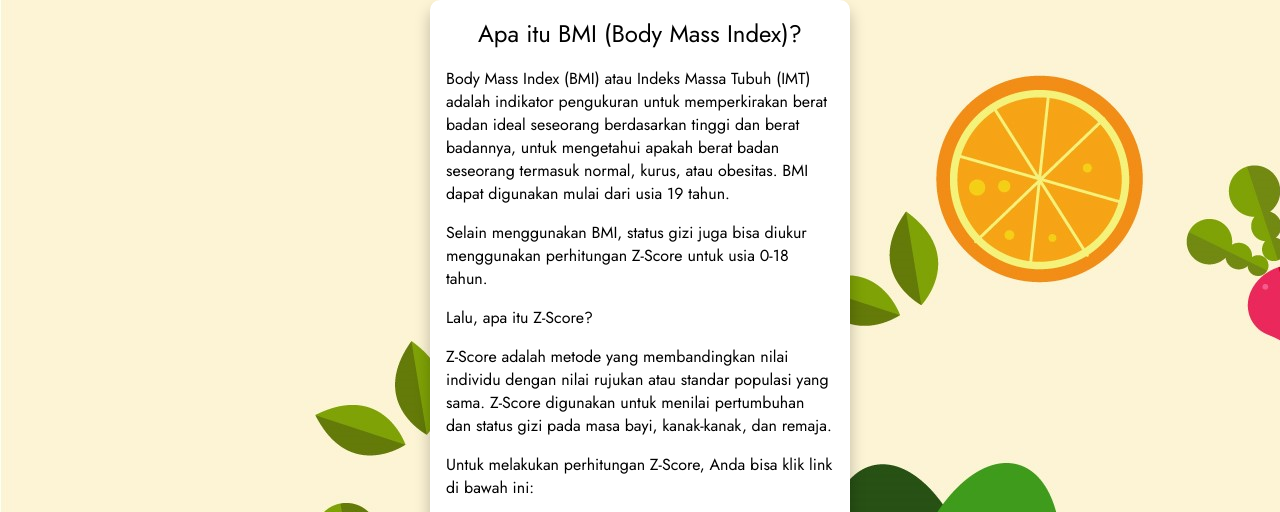
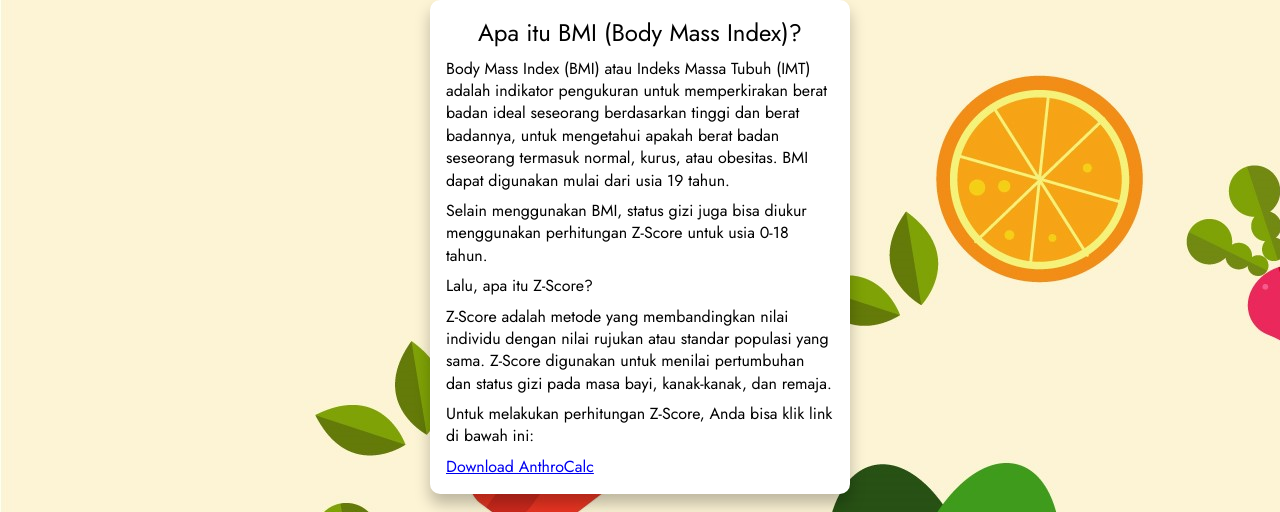
Before and after one commit to CindyAuliaRahmawati/Website-CindyAuliaR, a plain HTML site: page index2.html in a window 1280 px wide. Shown: the top 512 px of the page. Drawn offline with Linux system fonts and the light colour scheme.

Commit message:
Update style.css

```diff
--- a/style.css
+++ b/style.css
@@ -196,7 +196,8 @@ h1 {
   border-radius: 10px;
   box-shadow: 0 10px 15px rgba(0, 0, 0, 0.25);
   display: grid;
-  gap: 1rem;
+  gap: 0.5rem; /* Mengurangi jarak antar elemen */
+  line-height: 1.4; /* Mengatur tinggi baris agar teks tidak terlalu berjauhan */
 }
 
 .Judul1 h2{
```
